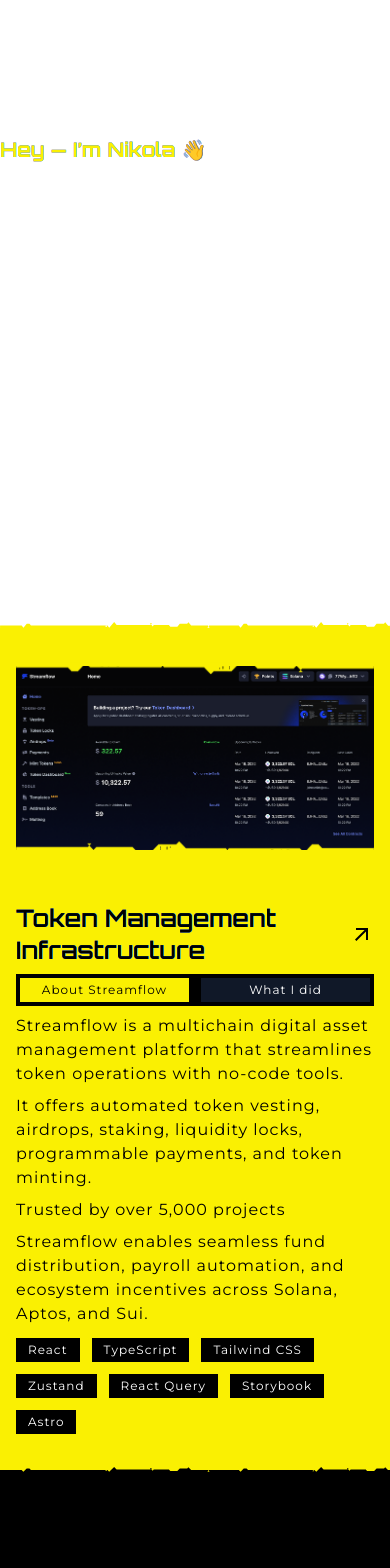
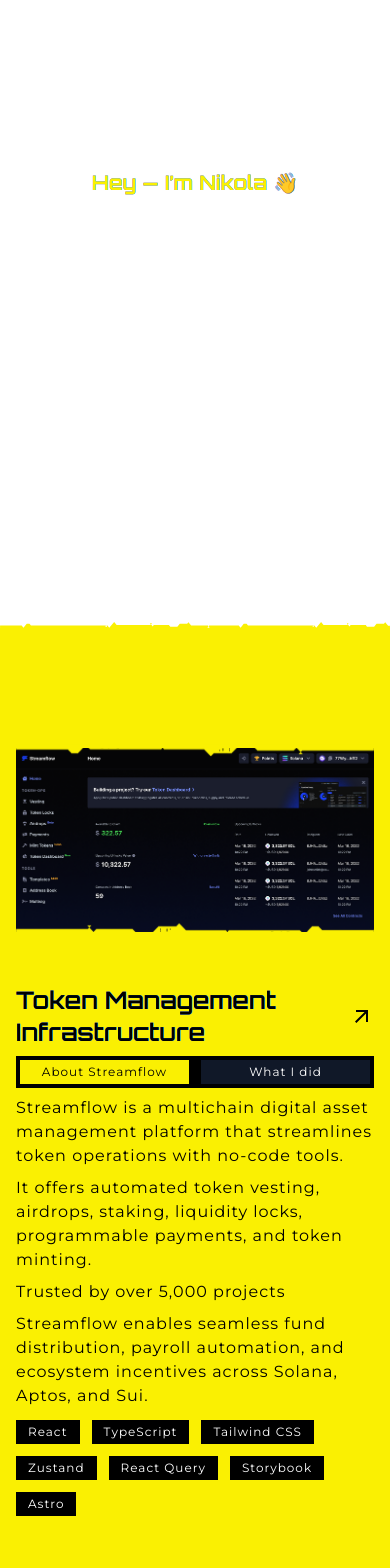
Before and after one commit to DjordjevicN/portfolio, a React (Vite) app: page / in a window 390 px wide. Shown: the part 1060-2628 px from the top of the page. Built offline with nearby package versions, Linux system fonts and the light colour scheme.

Commit message:
more info and refactoring

```diff
--- a/src/components/Hero.tsx
+++ b/src/components/Hero.tsx
@@ -12,10 +12,10 @@
         <source src={video} type="video/mp4" />
       </video>
       <div className="text-white z-10">
-        <h1 className="text-xl md:text-4xl xl:text-5xl font-bold  text-[#FAF002] glitchSlower">
+        <h1 className="text-xl xl:text-5xl font-bold  text-[#FAF002] glitchSlower text-center">
           Hey — I’m Nikola 👋
         </h1>
-        <p className="mt-4 textFont font-bold">
+        <p className="mt-4 textFont  text-center xl:text-start text-[10px] xl:font-bold xl:text-[16px]">
           FRONT-END BY TRADE, FULL-STACK BY GRIND. <br />
           CRAFTING SCALABLE UIs WITH MODERN TECH.
         </p>
--- a/src/components/ProjectItem.tsx
+++ b/src/components/ProjectItem.tsx
@@ -13,7 +13,7 @@
 }) => {
   return (
     <div
-      className={`relative  w-full min-h-screen flex justify-center items-center ${
+      className={`relative  w-full min-h-screen flex justify-center items-center py-30 ${
         dark ? "bg-[#FAF002]" : "bg-black"
       }`}
     >
```
